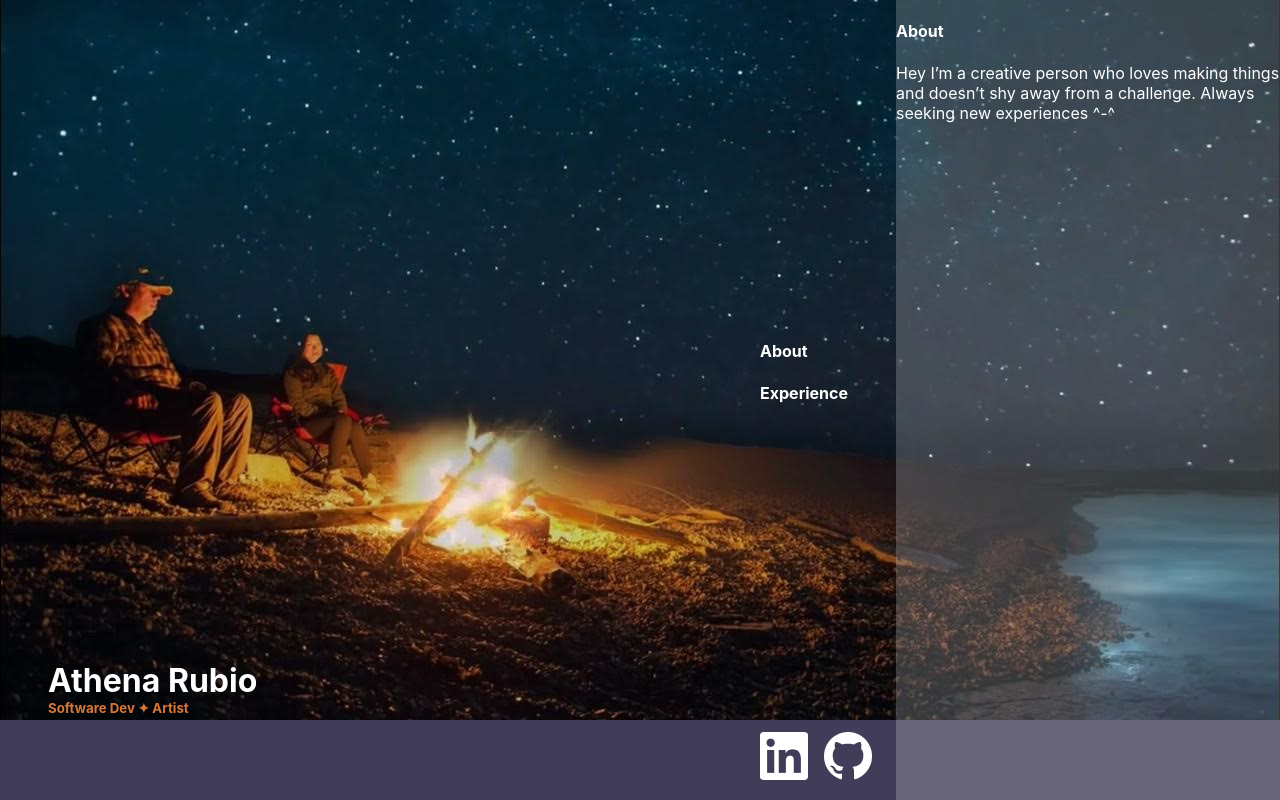
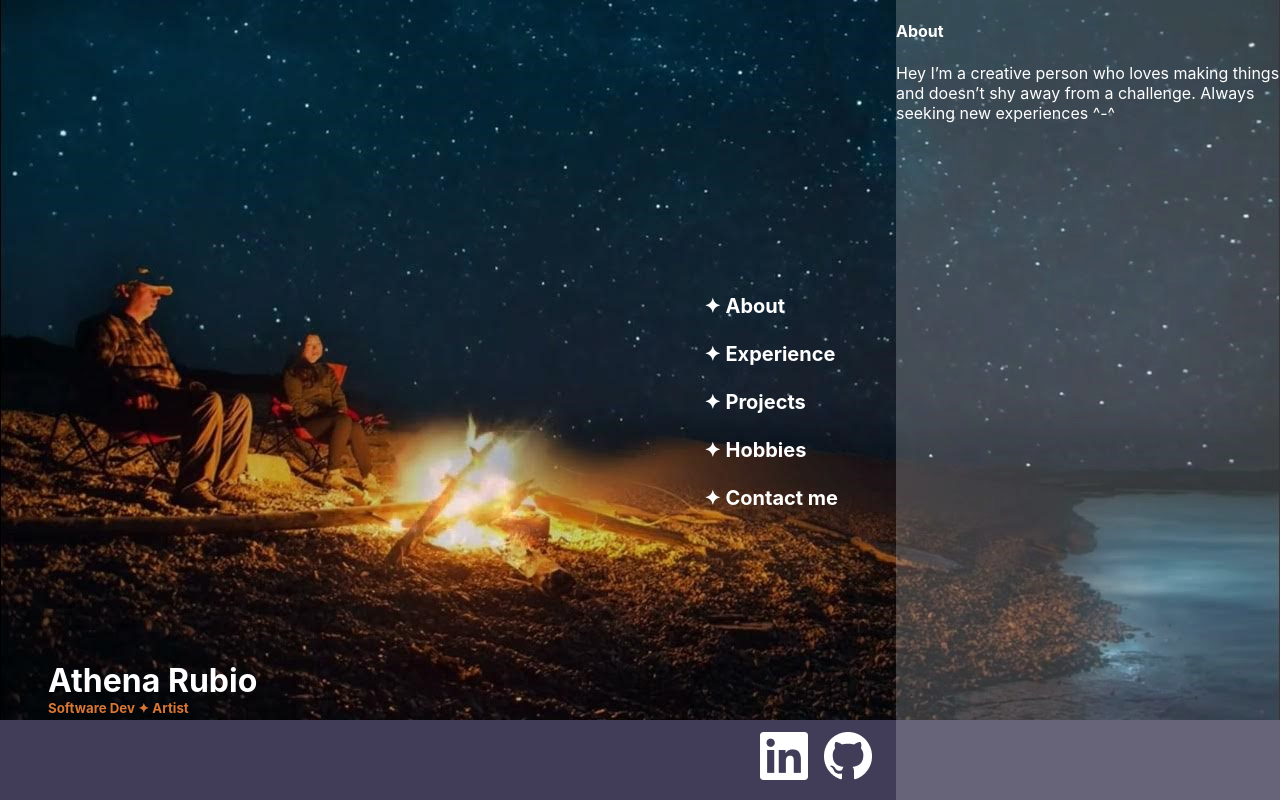
Before and after one commit to SpeedyDolphin/SpeedyDolphin.github.io, a React (Create React App) app: page /#/ in a window 1280 px wide. Before the commit this address led to /#/Home. Built offline with nearby package versions, Linux system fonts and the light colour scheme.

Commit message:
expanded json, added functionality and style to navBar

```diff
--- a/src/Pages/HomePage/HomePage.module.css
+++ b/src/Pages/HomePage/HomePage.module.css
@@ -14,7 +14,7 @@
             position: relative;
             float: right;
             padding-right: 3em;
-            top: 40%;
+            top: 35%;
 
         }
 
--- a/src/Pages/HomePage/HomePage.tsx
+++ b/src/Pages/HomePage/HomePage.tsx
@@ -4,6 +4,7 @@ import ImageButton from '../../components/imageButton/imageButton';
 import rawData from './data.json';
 import Entry from '../../components/entries/Entry';
 import TxtBar from '../../components/txtBar/TxtBar';
+import NavBarItem from '../../components/navBarItem/NavBarItem';
 
 interface txtBarData {
   /** Child components */
@@ -24,7 +25,7 @@ function HomePage() {
           <div className={styles.navBar}>
             {/* Populate the titles */}
             {data.map((entry : txtBarData) => (
-              <h4>{entry.title}</h4>
+              <NavBarItem text={entry.title}></NavBarItem>
             ))}
           </div>
           <div className={styles.titleText}>
--- a/src/Pages/HomePage/data.json
+++ b/src/Pages/HomePage/data.json
@@ -10,5 +10,21 @@
             "title" : "Education",
             "content" : "I'm just starting out my professional career so I'll start this section out with my schooling. I graduated from the University of California Irvine with a bachelors degree in computer science."
         }]
+    },
+    {
+        "title": "Projects",
+        "subContent" : [{
+            "title" : "This!",
+            "content" : "I made this webpage from scratch using React. In the future I'll change the background to be something that I drew myself."
+        }]
+
+    },
+    {
+        "title": "Hobbies",
+        "content": "Rock Climbing, Archery, Drawing, Sewing, Board Games, Video Games,  Dungeons and Dragons"
+    },
+    {
+        "title": "Contact me",
+        "content": "email: athenarubio789@gmail.com"
     }
 ]
--- a/src/components/entries/Entry.tsx
+++ b/src/components/entries/Entry.tsx
@@ -10,7 +10,7 @@ interface EntryProps {
 }
 function Entry({title, content, subContent}: EntryProps) {
     return (
-      <div className={styles.entry}>
+      <div className={styles.entry} id={title}>
         <h4>{title}</h4>
         {content !== undefined &&
           <p>{content}</p>
--- /dev/null
+++ b/src/components/navBarItem/NavBarItem.module.css
@@ -0,0 +1,17 @@
+
+.navBarItem{
+    margin-top: .20em;
+    margin-bottom: .20em;
+    font-size: 1.25em;
+    padding: .5em;
+}
+.navBarItem:hover {
+    filter: drop-shadow(8px 8px 10px #DA7635);
+    padding-top: .25em;
+    padding-bottom: .75em;
+    /* box-shadow:  -1px 1px #77aaff,
+         -2px 2px #77aaff,
+         -3px 3px #77aaff,
+         -4px 4px #77aaff,
+         -5px 5px #77aaff; */
+  }
--- /dev/null
+++ b/src/components/navBarItem/NavBarItem.tsx
@@ -0,0 +1,22 @@
+import styles from './NavBarItem.module.css'
+
+
+// This component was created to prevent HomePage from being cluttered with scripts
+interface NavBarItemProps {
+  text : string
+}
+
+function NavBarItem({text}: NavBarItemProps) {
+  function test(){
+    console.log("test")
+    const element = document.getElementById(text);
+    if (element !== null) element.scrollIntoView({behavior: "smooth"});
+  }
+
+
+  return (
+    <h2 className={styles.navBarItem} onClick={test}>{"✦ "+ text}</h2>
+  );
+}
+
+export default NavBarItem;
```
